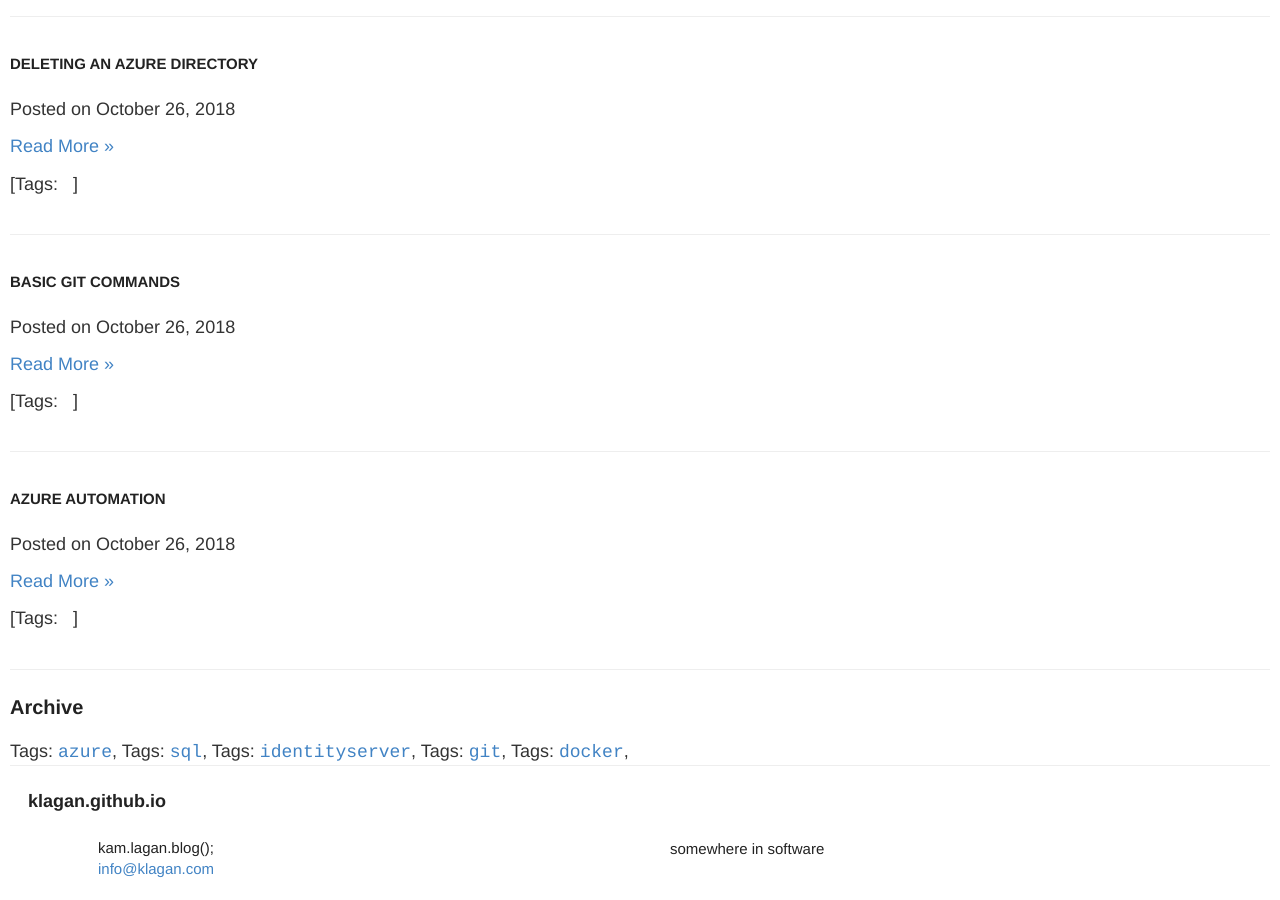
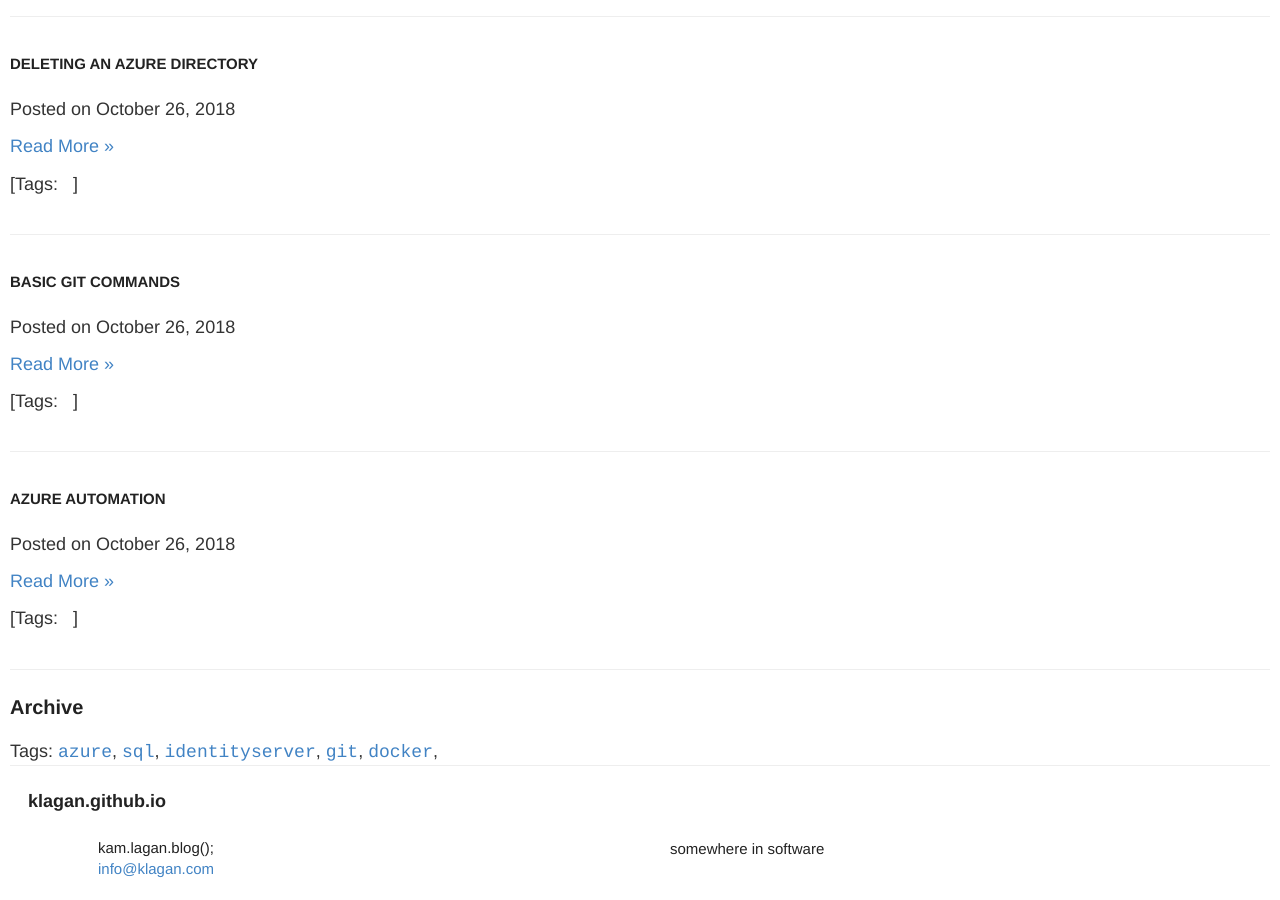
Before and after one commit to klagan/klagan.github.io, a Jekyll site: the page built from index.html, in a window 1280 px wide and 900 px high, scrolled down 822 px. Built offline with Jekyll 4.4.1, drawn with Linux system fonts in a browser that asks for light colours.

Commit message:
Update archive.html

```diff
--- a/_includes/archive.html
+++ b/_includes/archive.html
@@ -1,5 +1,5 @@
 <h2>Archive</h2>
-{% capture temptags %}
+Tags: {% capture temptags %}
   {% for tag in site.tags %}
     {{ tag[1].size | plus: 1000 }}#{{ tag[0] }}#{{ tag[1].size }}
   {% endfor %}
@@ -8,5 +8,5 @@
 {% for temptag in sortedtemptags %}
   {% assign tagitems = temptag | split: '#' %}
   {% capture tagname %}{{ tagitems[1] }}{% endcapture %}
-  Tags: <a href="/tag/{{ tagname }}"><code class="highligher-rouge"><nobr>{{ tagname }}</nobr></code></a>,
+ <a href="/tag/{{ tagname }}"><code class="highligher-rouge"><nobr>{{ tagname }}</nobr></code></a>,
 {% endfor %}
```
